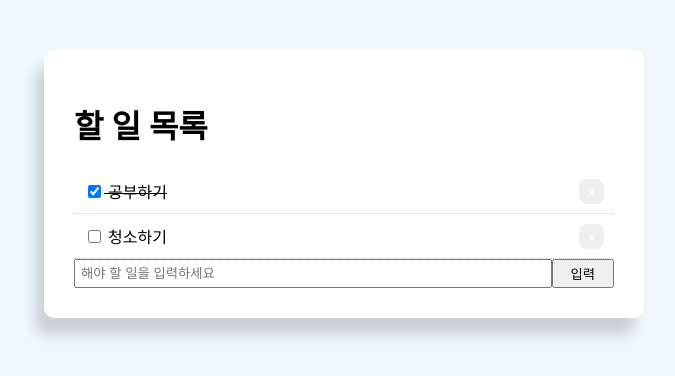
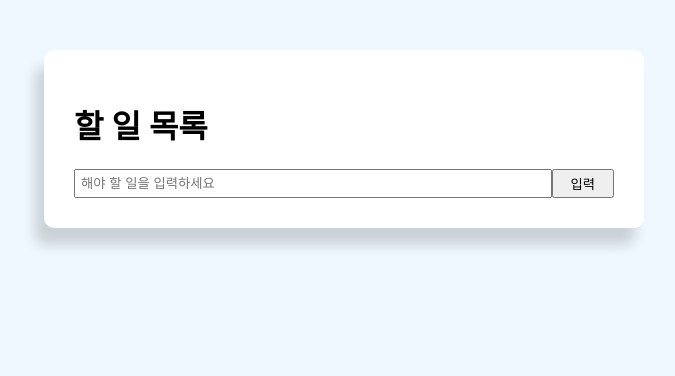
Before and after one commit to reginaJeon/react-todo-app, a React (Create React App) app: page / in a window 1280 px wide. Shown: the top 376 px of the page, without its empty margins (296-971 px from the left). Built offline with nearby package versions, Linux system fonts and the light colour scheme.

Commit message:
before function form

```diff
--- a/src/App.js
+++ b/src/App.js
@@ -1,3 +1,122 @@
+import React, { useState } from "react";
+import "./App.css";
+
+export default function App (){
+
+  // let state = {
+  //   todoData: [],
+  //   value : ""
+  // };
+
+  const [todoData, setTodoData] = useState([
+    // {
+    //   id: "1",
+    //   title: "공부하기",
+    //   completed: true
+    // },
+    // {
+    //   id: "2",
+    //   title: "청소하기",
+    //   completed: false
+    // }
+  ]);
+
+  const [value, setValue] = useState("");
+
+  const btnStyle = {
+    color: "#fff",
+    border: "none",
+    padding: "5px 9px",
+    borderRadius: "30%",
+    cursor: "pointer",
+    float: "right"
+  };
+
+  const listStyle = (completed) => {
+    return {
+      padding: "10px",
+      borderBottom: "1px #ccc dotted",
+      textDecoration: completed ? "line-through" : "none",
+    }
+  };
+
+  const handleClick = (id) => {
+    let newTodoData = todoData.filter((data) => data.id !== id);
+    setTodoData(newTodoData)
+    console.log('newToData', newTodoData);
+  };
+
+  const handleChange = (e) => {
+    console.log('e', e.target.value);
+    setValue(e.target.value);
+  };
+
+  const handleCompChange = (id) => {
+    let newToData = todoData.map((data) => {
+      if (data.id === id) {
+        data.completed = !data.completed;
+      }
+      return data;
+    });
+    setTodoData(newToData);
+  };
+
+  const handleSubmit = (e) => {
+    //form 안에 input 전송시 페이지 리로드 방지
+    e.preventDefault();
+
+    //새로운 할 일 데이터
+    let newTodo = {
+      id: Date.now(),
+      title: value,
+      completed: false,
+    };
+
+    //원래 있던 할 일에 새로운 할 일 더하기
+    //setTodoData([...todoData, newTodo]);
+    setTodoData(prev => [...prev, newTodo]);
+    setValue("");
+  }
+
+  return (
+    <div className="container">
+      <div className="todoBlock">
+        <div className="title">
+          <h1>할 일 목록</h1>
+        </div>
+
+        {todoData.map((data) => (
+          <div style={listStyle(data.completed)} key={data.id} >
+            <input type="checkbox"
+              onChange={()=> handleCompChange(data.id)}
+              defaultChecked={data.completed} /> { " "}
+            { data.title }
+            <button style={btnStyle} onClick={()=>handleClick(data.id)}>x</button>
+          </div>
+        ))}
+
+        <form style={{ display: 'flex' }} onSubmit={handleSubmit}>
+          <input type="text" name="value" style={{ flex: '10', padding: '5px' }}
+            placeholder="해야 할 일을 입력하세요"
+            value={value}
+            onChange={handleChange}
+          />
+          <input
+            type="submit"
+            value="입력"
+            className="btn"
+            style={{flex: '1'}}
+          />
+        </form>
+      </div>
+    </div>
+  )
+}
+
+
+
+/*
+
 import React, { Component } from "react";
 import "./App.css";
 
@@ -117,15 +236,5 @@ export default class App extends Component {
   }
 }
 
-// import logo from './logo.svg';
-// import './App.css';
 
-// function App() {
-//   return (
-//     <div >
-
-//     </div>
-//   );
-// }
-
-// export default App;
+*/
```
Also changed, not shown: src/compoments/List.js (added, +19 -0 lines), 1 other file (tests, documents, lock files or other folders).
